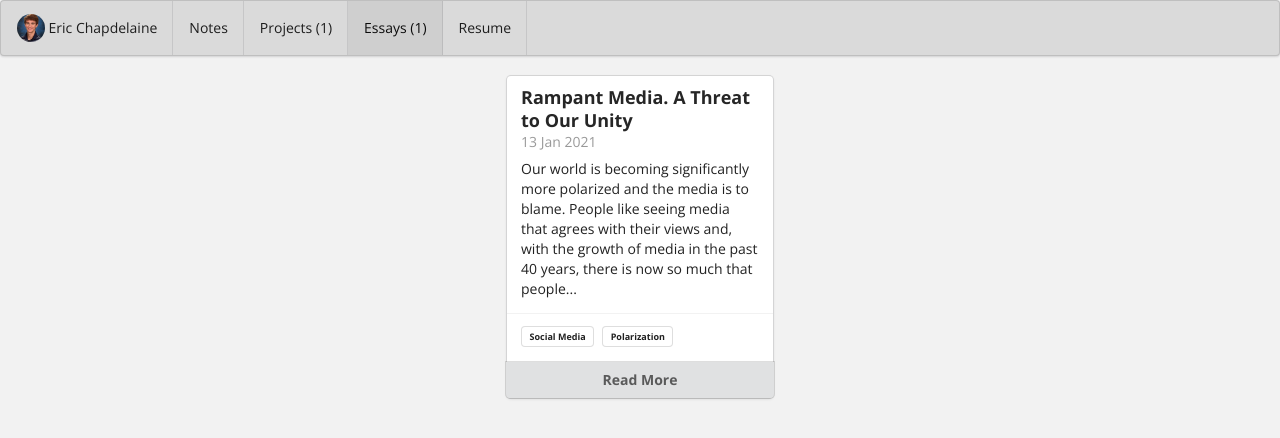
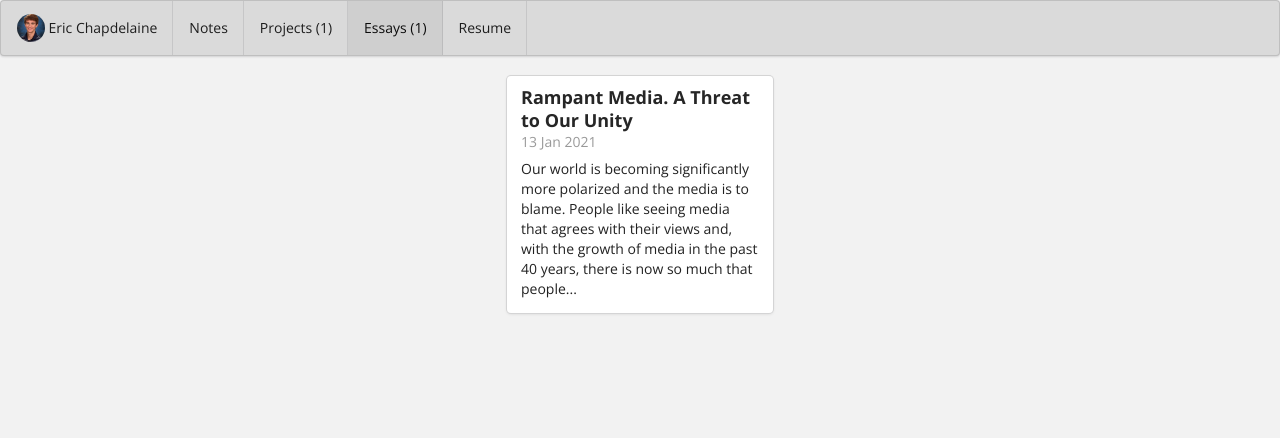
Before and after one commit to eric-chapdelaine/eric-chapdelaine.github.io, a Jekyll site: the page built from essays/index.html, in a window 1280 px wide. Shown: the top 438 px of the page. Built offline with Jekyll 4.4.1, drawn with Linux system fonts in a browser that asks for light colours.

Commit message:
Clean up cards

```diff
--- a/_includes/essay-card.html
+++ b/_includes/essay-card.html
@@ -1,4 +1,4 @@
-<div class="card">
+<a class="card" href="{{ site.baseurl }}{{ include.page.url }}">
   <div class="content">
     <span class="header">{{ include.page.title }}</span>
     <div class="meta">
@@ -9,14 +9,4 @@
       {{ include.page.content | markdownify | strip_html | truncatewords: 40 }}
     </div>
   </div>
-
-  <div class="extra content">
-    <div class="ui mini labels">
-      {% for label in include.page.labels %}
-        <div class="ui basic label">{{ label }}</div>
-      {% endfor %}
-    </div>
-  </div>
-
-  <a class="ui bottom attached button" href="{{ site.baseurl}}{{ include.page.url }}">Read More</a>
-</div>
+</a>
--- a/_includes/note-card.html
+++ b/_includes/note-card.html
@@ -1,4 +1,4 @@
-<div class="card">
+<a class="card" href="{{ site.baseurl }}{{ include.page.url | split: '.html'[0] }}">
   <div class="content">
     <span class="header">{{ include.page.title }}</span>
     <div class="meta">
@@ -7,6 +7,4 @@
         <span class="date">Professor: {{ include.page.professor }}</span>
     </div>
   </div>
-
-  <a class="ui bottom attached button" href="{{ site.baseurl }}{{ include.page.url | split: '.html'[0] }}">See Notes</a>
-</div>
+</a>
```
Also changed, not shown: _includes/project-card.html (+2 -16 lines).
